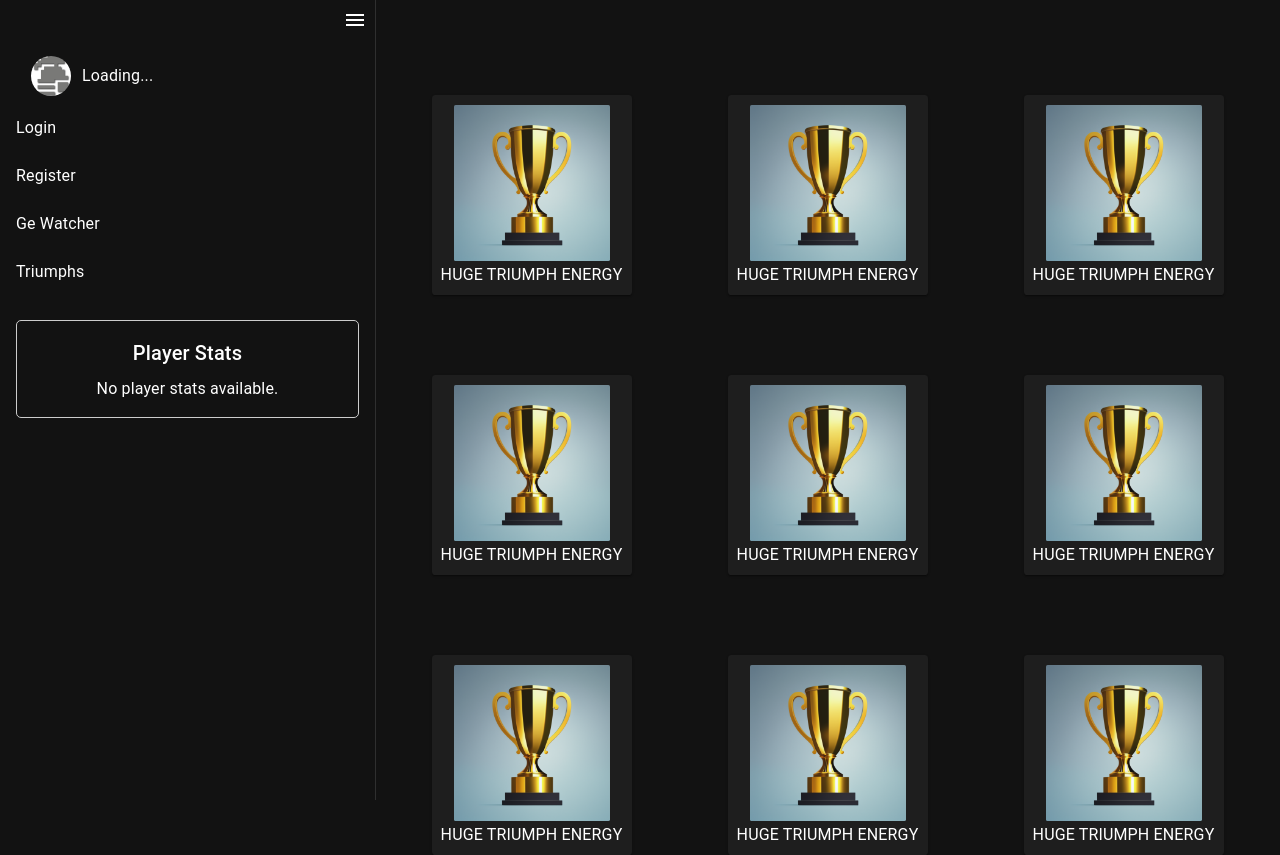
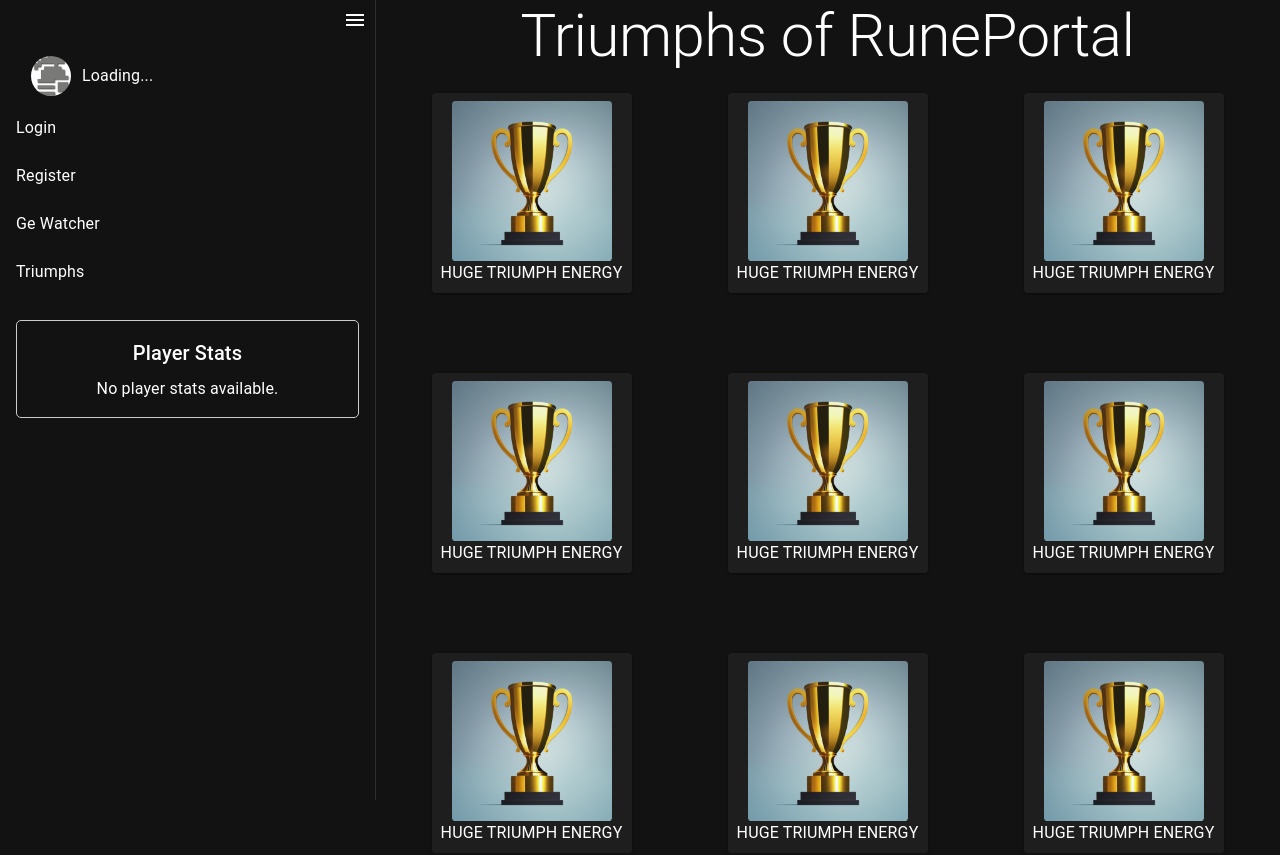
Before and after one commit to DanielTStoyles/RunePortal, a React (Create React App) app: page /Triumphs in a window 1280 px wide. Built offline with nearby package versions, Linux system fonts and the light colour scheme.

Commit message:
Further additions and styling to General Triumph Display page

```diff
--- a/src/components/triumph/GeneralTriumphPage.jsx
+++ b/src/components/triumph/GeneralTriumphPage.jsx
@@ -1,7 +1,7 @@
 /** @format */
 
 import React, { useState } from "react";
-import { Grid } from "@mui/material";
+import { Grid, Typography } from "@mui/material";
 import TriumphCard from "./TriumphCard";
 
 const TriumphGrid = () => {
@@ -12,10 +12,12 @@ const TriumphGrid = () => {
       spacing={10}
       justifyContent="center"
       alignItems="center"
-      marginTop="15px"
     >
       <Grid item>
-        <Grid container spacing={12}>
+        <Typography variant="h2" align="center" gutterBottom>
+          Triumphs of RunePortal
+        </Typography>
+        <Grid container spacing={12} justifyContent="center">
           <Grid item>
             <TriumphCard />
           </Grid>
--- a/src/components/triumph/TriumphCard.jsx
+++ b/src/components/triumph/TriumphCard.jsx
@@ -7,13 +7,14 @@ const TriumphCard = () => {
   return (
     <Card
       sx={{
-        width: "200px",
-        height: "200px",
+        minWidth: "200px",
+        minHeight: "200px",
         display: "flex",
         flexDirection: "column",
         justifyContent: "center",
         alignItems: "center",
         borderRadius: 0.9,
+        padding: 1,
       }}
     >
       <CardMedia
@@ -21,14 +22,15 @@ const TriumphCard = () => {
         sx={{
           height: "160px",
           width: "160px",
-          padding: "2px",
           borderRadius: 0.9,
         }}
-        height="30 px"
         image="/images/AiTrophy.png"
         alt="Triump Trophy Image"
       />
-      <Typography> HUGE TRIUMPH ENERGY </Typography>
+
+      <Typography variant="body1" align="center">
+        HUGE TRIUMPH ENERGY
+      </Typography>
     </Card>
   );
 };
```
